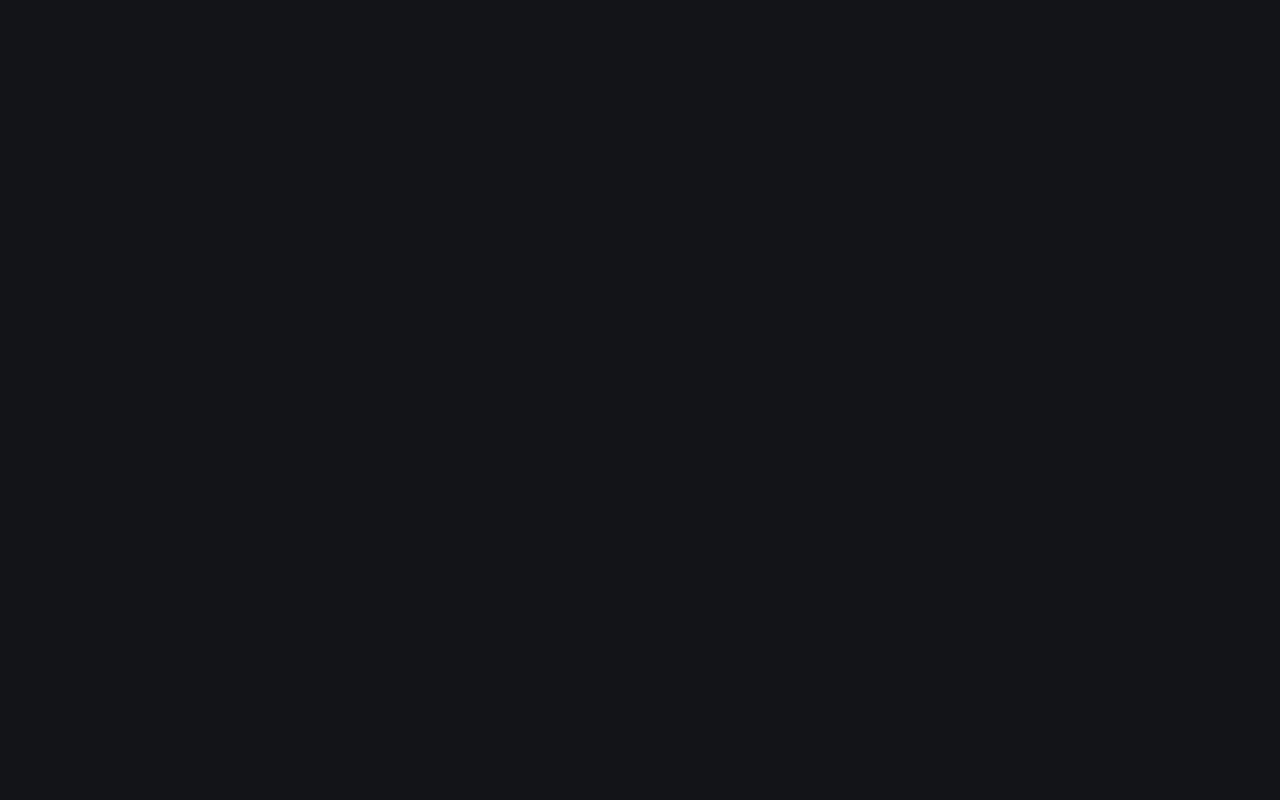
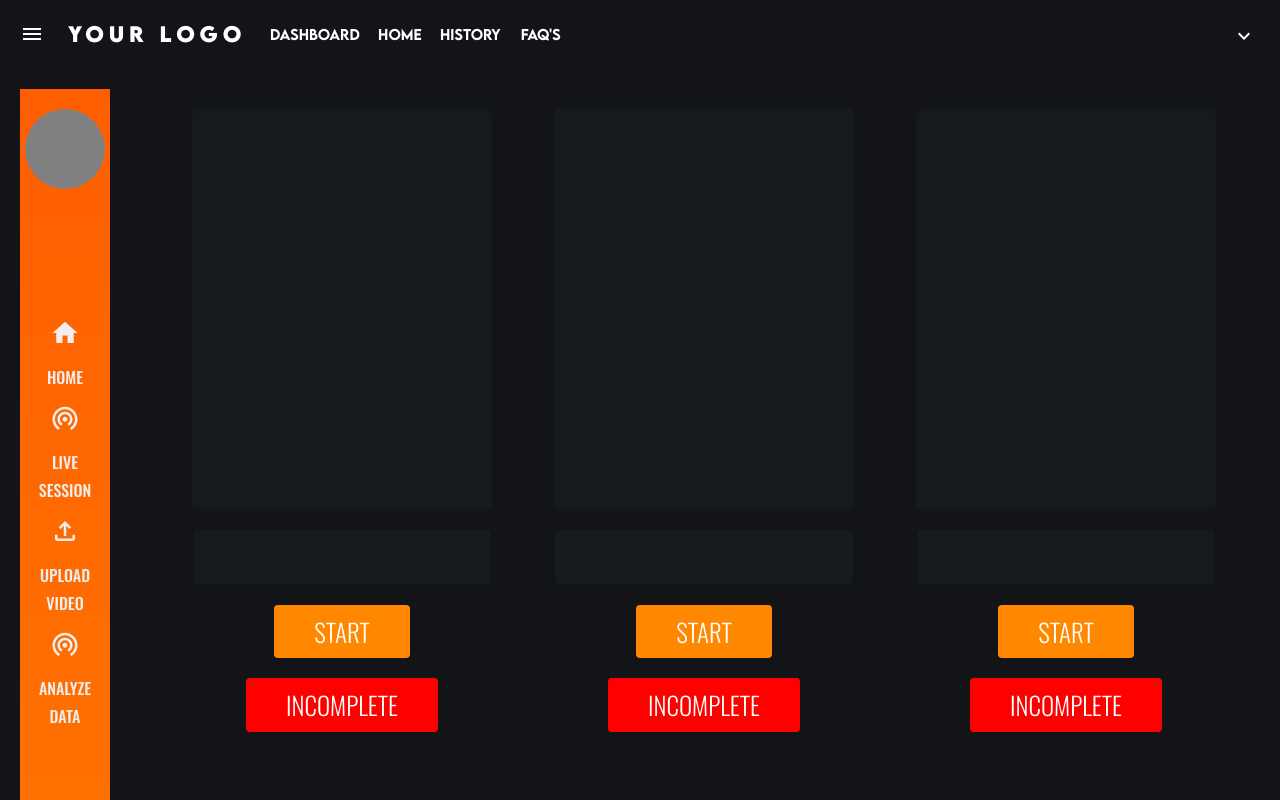
Before and after one commit to msiddiqi6268/NewProject, a React (Vite) app: page /text-page in a window 1280 px wide. Before the commit this address had no page. Shown: the top 800 px of the page. Built offline with nearby package versions, Linux system fonts and the light colour scheme; sample sign-in values are in the browser's storage.

Commit message:
new text component

```diff
--- a/src/App.jsx
+++ b/src/App.jsx
@@ -10,6 +10,7 @@ import UploadVideo from './containers/UploadVideo'
 import AnalyzeData from './containers/AnalyzeData'
 import PrivateRoutes from './PrivateRoutes'
 import Faqs from './containers/Faqs'
+import TextPage from './containers/TextPage'
 const App = () => {
   return (
     <BrowserRouter>
@@ -23,6 +24,7 @@ const App = () => {
           <Route exact path='/upload-video' element={<UploadVideo />} />
           <Route exact path='/analyze-data' element={<AnalyzeData />} />
           <Route exact path='/faqs' element={<Faqs />} />
+          <Route exact path='/text-page' element={<TextPage />} />
         </Route>
       </Routes>
     </BrowserRouter>
--- /dev/null
+++ b/src/containers/TextPage.jsx
@@ -0,0 +1,83 @@
+import React, { useEffect, useState } from 'react';
+import Navbar from '../components/Navbar';
+import Sidebar from '../components/Sidebar';
+import { Box, TextField, Typography } from '@mui/material';
+import DoneIcon from '@mui/icons-material/Done';
+import OrangeButton from '../components/mui/OrangeButtons';
+import { Done } from '@mui/icons-material';
+
+const TextPage = () => {
+  const [inputs, setInputs] = useState(['', '', '']);
+  const [disableInputs, setDisableInputs] = useState([true, true, true]);
+  const [completed, setCompleted] = useState([false, false, false]);
+
+  useEffect(() => {
+    console.log('inputs changed', inputs);
+  }, [inputs]);
+
+  const handleInputChange = (value, newValue) => {
+    const updatedInputs = [...inputs];
+    updatedInputs[value] = newValue;
+    setInputs(updatedInputs);
+  };
+
+  const handleStartClick = (value) => {
+    const updatedDisableInputs = [...disableInputs];
+    updatedDisableInputs[value] = false;
+    setDisableInputs(updatedDisableInputs);
+  };
+
+  const handleStopClick = (value) => {
+    const updatedDisableInputs = [...disableInputs];
+    updatedDisableInputs[value] = true;
+    setDisableInputs(updatedDisableInputs);
+
+    const updatedCompleted = [...completed];
+    updatedCompleted[value] = true;
+    setCompleted(updatedCompleted);
+  };
+
+  return (
+    <div>
+      <Navbar />
+      <Box className="dashboard">
+        <Sidebar className="dashboard-sidebar" />
+        <Box className="dashboard-main-content">
+          {[0, 1, 2].map((value) => (
+            <Box className="text-box" key={value}>
+              <Box className="empty-container"></Box>
+              <TextField
+                onChange={(e) => handleInputChange(value, e.target.value)}
+                sx={{
+                  backgroundColor: 'var(--light-background)',
+                  borderRadius: '5px',
+                }}
+                fullWidth
+                disabled={disableInputs[value]}
+              />
+              {inputs[value] === '' ? (
+                <OrangeButton onClick={() => handleStartClick(value)}>
+                  Start
+                </OrangeButton>
+              ) : (
+                <OrangeButton onClick={() => handleStopClick(value)}>
+                  Stop
+                </OrangeButton>
+              )}
+              {completed[value] ? (
+                <DoneIcon sx={{ color: 'lightgreen', fontSize: '40px', margin: 'auto' }} />
+              ) : null}
+              {completed[value] ? (
+                <OrangeButton sx={{ backgroundColor: 'lightgreen' }}>Completed</OrangeButton>
+              ) : (
+                <OrangeButton sx={{ backgroundColor: 'red' }}>Incomplete</OrangeButton>
+              )}
+            </Box>
+          ))}
+        </Box>
+      </Box>
+    </div>
+  );
+};
+
+export default TextPage;
--- a/src/styles/Dashboard.css
+++ b/src/styles/Dashboard.css
@@ -165,3 +165,28 @@
 .full-screen-charts svg{
     height: 100% !important;
 }
+
+.dashboard-main-content{
+    display: flex;
+    flex-wrap: wrap;
+    align-items: flex-start;
+    justify-content: space-between;
+    gap:10px;
+    width:100%;
+    height:125vh;
+    margin-top: 40px;
+}
+
+.text-box{
+    display:flex;
+    flex-direction: column;
+    gap:20px;
+    /* height:500px; */
+}
+
+.empty-container{
+   background-color: var(--light-background);
+   width:300px;
+   height: 400px;
+   border-radius: 5px;
+}
```
